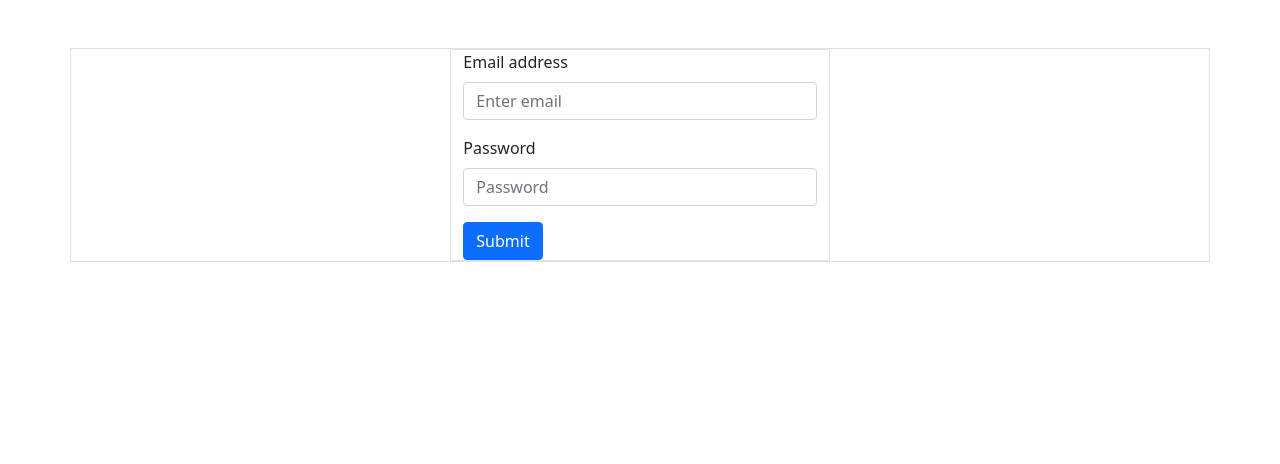
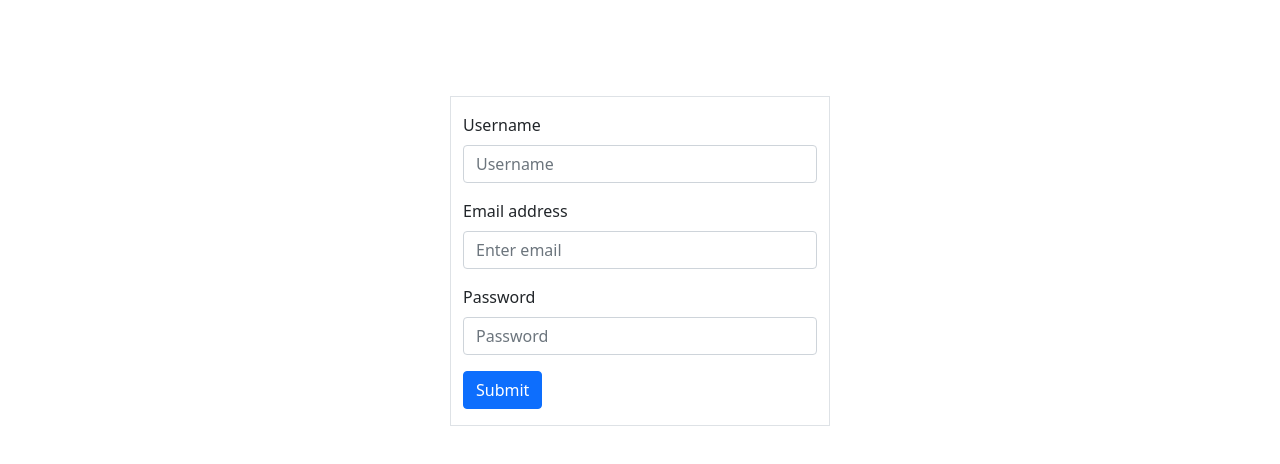
Before and after one commit to codeddave/node-auth-, a React (Create React App) app in the folder client/: page /register in a window 1280 px wide. Shown: the top 464 px of the page. Built offline with nearby package versions, Linux system fonts and the light colour scheme.

Commit message:
fixed bugs related to register, handle redirect to register if user is not logged in

```diff
--- a/client/package.json
+++ b/client/package.json
@@ -1,8 +1,8 @@
 {
   "name": "client",
   "version": "0.1.0",
+
   "private": true,
-  "proxy": "https://localhost:5000",
   "dependencies": {
     "@hookform/resolvers": "^2.7.1",
     "@testing-library/jest-dom": "^5.14.1",
--- a/client/src/App.tsx
+++ b/client/src/App.tsx
@@ -2,11 +2,14 @@ import {BrowserRouter as Router, Switch, Route } from "react-router-dom"
 import Home from "./components/Home";
 import PrivateRoute from "./components/PrivateRoute";
 import Register from './components/Register';
+import { ToastContainer} from 'react-toastify';
+import 'react-toastify/dist/ReactToastify.css';
 
 function App() {
   return (
     <div className="App ">
         <Router>
+          <ToastContainer position="top-center" hideProgressBar/>
           <Switch>
             <Route exact path = "/register" component = {Register}/>
             <PrivateRoute exact path="/app" component={Home}/>
--- a/client/src/components/PrivateRoute.tsx
+++ b/client/src/components/PrivateRoute.tsx
@@ -11,7 +11,7 @@ const PrivateRoute: FC <{component: FC, exact?: boolean, path:string | string[]}
 
         if(!user) {
             return (
-                <Redirect to = "/"/>
+                <Redirect to = "/register"/>
             )
         }
 
--- a/client/src/components/Register.tsx
+++ b/client/src/components/Register.tsx
@@ -7,11 +7,12 @@ import Button from 'react-bootstrap/Button'
 import { yupResolver } from '@hookform/resolvers/yup';
 import { useForm } from 'react-hook-form'
 import * as Yup from "yup"
-/* import axios from "axios"
-import { RegisterFormData } from './Yup/RegisterSchema' */
-
+import axios from "axios"
+import { useHistory } from 'react-router-dom'
+import { toast } from 'react-toastify';
 
  const RegisterSchema = Yup.object().shape({
+     username: Yup.string().required(),
         email: Yup.string()
         .trim()
         .min(2)
@@ -23,27 +24,55 @@ import { RegisterFormData } from './Yup/RegisterSchema' */
         .max(50, "Password must not exceed 50 characters!")
         .required("Required"),
     })
+type RegisterFormData = Yup.InferType<typeof RegisterSchema>
+
 const Register = () => {
     const {register, handleSubmit, formState: { errors } } = useForm({
         resolver: yupResolver(RegisterSchema)
     })
-/* const handleRegister = async(userData: RegisterFormData) => {
+    const history = useHistory()
+
+
+  /*   const config = {
+        header: {
+            "Content-Type": "application/json"
+        }
+    } */
+const handleRegister = async(userData: RegisterFormData): Promise<void> => {
     try {
-       const response =  await axios.post("/api/auth", {userData})
+       const response =  await axios.post("http://localhost:5000/api/auth/register", {...userData})
        const token = response.data
+       localStorage.setItem("user", token )
+       toast.success("you're logged in")
+       history.push("/app")
 
     } catch (error) {
-
+     toast.error("Something  went wrong")
+     console.log(error)
     }
 
-} */
-    const onSubmit = (data: any) => console.log(data);
+}
+    const onSubmit = (data: RegisterFormData) => {
+        handleRegister(data)
+        console.log(data)
+    }
 
     return (
         <Container>
-            <Row className="border justify-content-center align-items-center mt-5 h-100">
-                 <Col xs={4} className="border">
-                    <Form noValidate  onSubmit={handleSubmit(onSubmit)}>
+            <Row className="justify-content-center align-items-center mt-5 h-100">
+                 <Col xs={4} className="border mt-5">
+                    <Form noValidate  onSubmit={handleSubmit(onSubmit)} className="my-3 mx-">
+                    <Form.Group className="mb-3" controlId="formBasicUsername">
+                            <Form.Label>Username</Form.Label>
+                            <Form.Control type="text"   placeholder="Username" {...register("username")}  isInvalid={!!errors.username} />
+                             <Form.Control.Feedback type="invalid">
+                                {errors.username ? errors.username.message: null}
+                            </Form.Control.Feedback>
+
+                            {/*    <Form.Text className="text-muted">
+                                We'll never share your email with anyone else.
+                            </Form.Text> */}
+                        </Form.Group>
                         <Form.Group className="mb-3" controlId="formBasicEmail">
                             <Form.Label>Email address</Form.Label>
                             <Form.Control type="email"   placeholder="Enter email" {...register("email")}  isInvalid={!!errors.email} />
```
Also changed, not shown: 1 other file (tests, documents, lock files or other folders).
